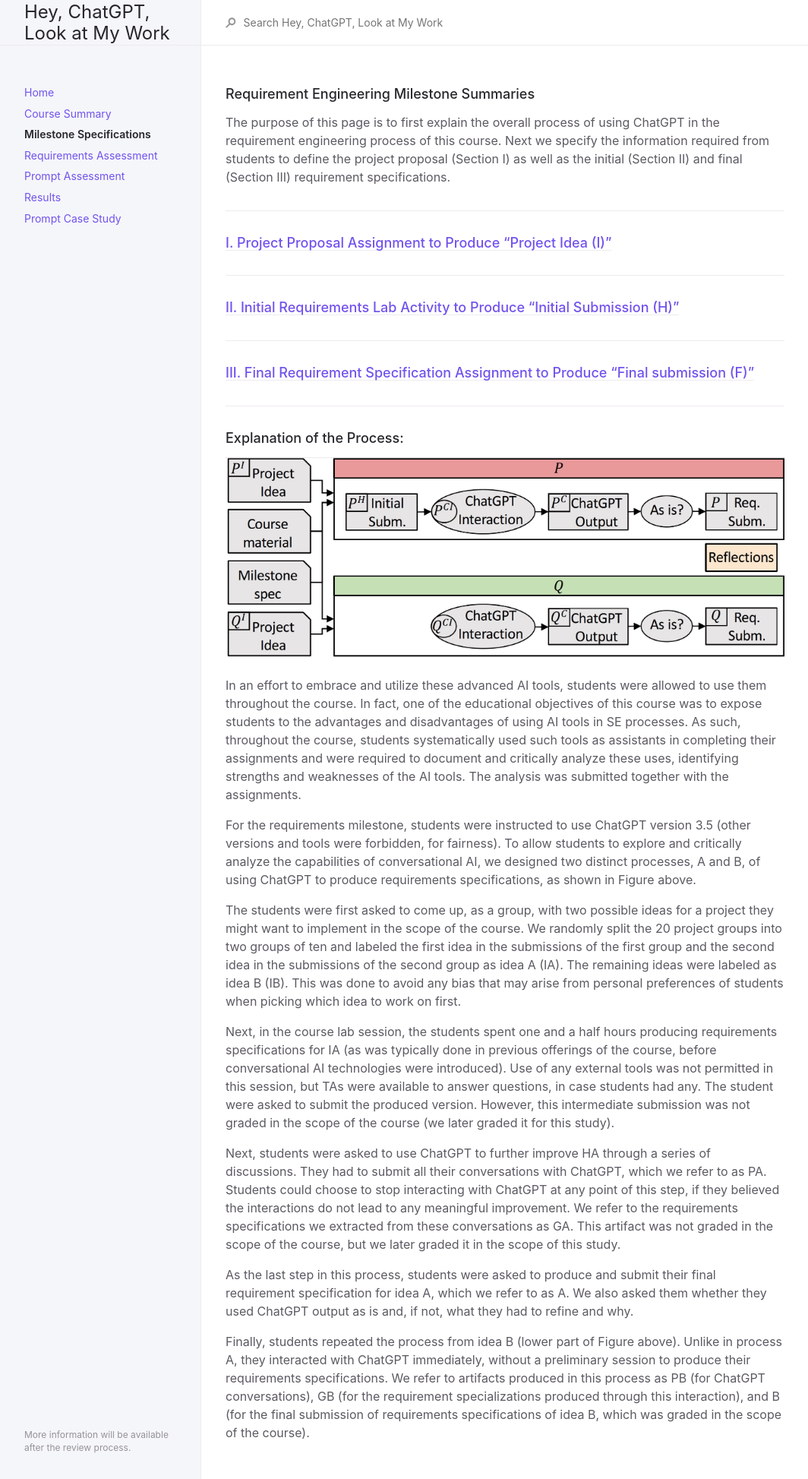
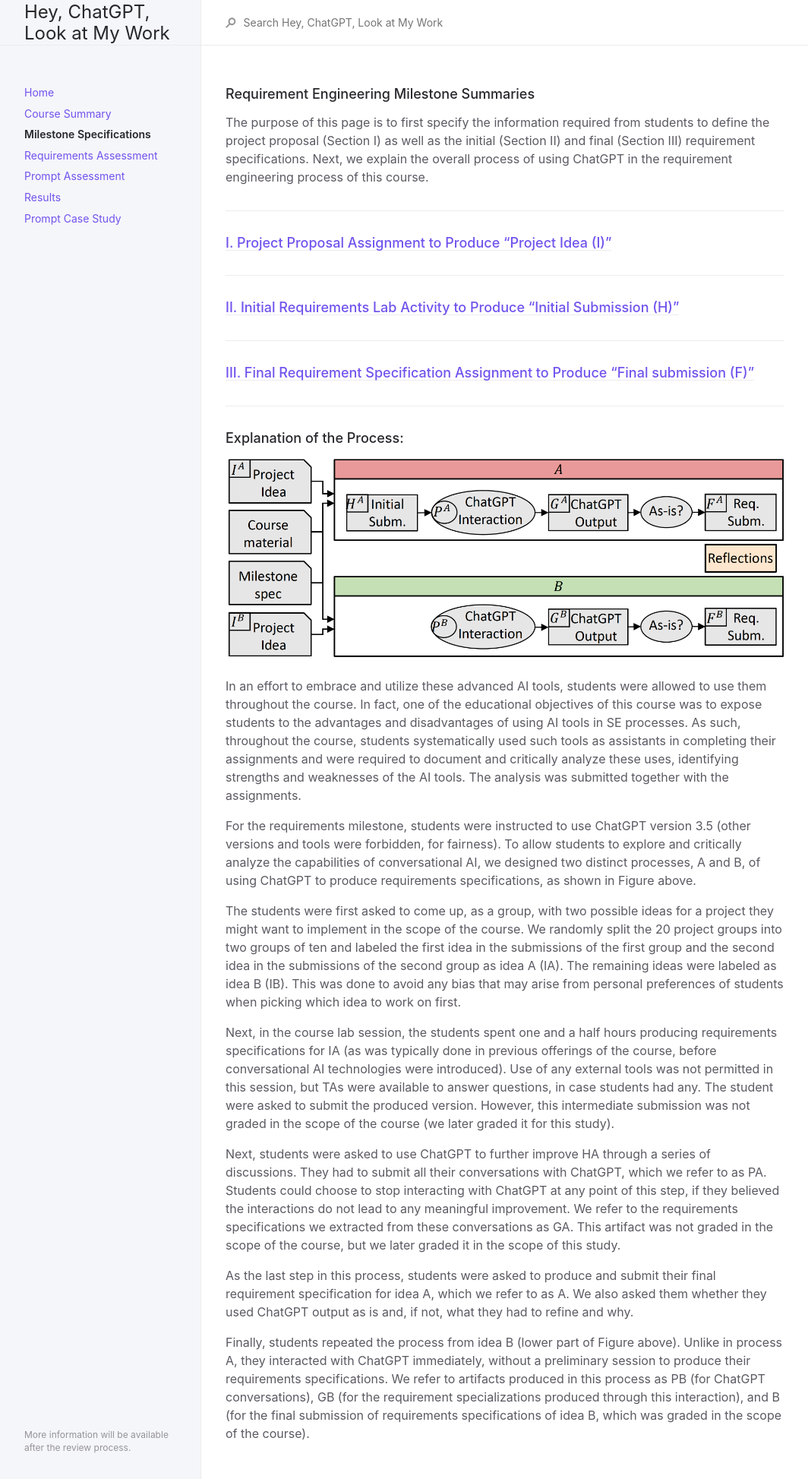
Before and after one commit to anonymousresearcher2020/anonymousresearcher2020.github.io, a Jekyll site: the page built from docs/milestone.md, in a window 1280 px wide. Shown: the whole page at 76% size, without its empty margins (107-1171 px from the left). Built offline with Jekyll 4.4.1, drawn with Linux system fonts in a browser that asks for light colours.

Commit message:
restructuring

```diff
--- a/docs/milestone.md
+++ b/docs/milestone.md
@@ -8,7 +8,8 @@ permalink: /docs/Milestone Setup
 
 ### Requirement Engineering Milestone Summaries
 
-The purpose of this page is to first explain the overall process of using ChatGPT in the requirement engineering process of this course. Next we specify the information required from students to define the project proposal (Section I) as well as the initial (Section II) and final (Section III) requirement specifications.
+The purpose of this page is to first specify the information required from students to define the project proposal (Section I) as well as the initial (Section II) and final (Section III) requirement specifications.
+Next, we explain the overall process of using ChatGPT in the requirement engineering process of this course.
 
 ---
 ### [I. Project Proposal Assignment to Produce "Project Idea (I)"](data/M1_Project_Ideas.pdf)
@@ -21,7 +22,7 @@ The purpose of this page is to first explain the overall process of using ChatGP
 
 ---
 ### Explanation of the Process:
-![image](../img/overview.jpg)
+![image](../img/overview.png)
 
 In an effort to embrace and utilize these advanced AI tools, students were allowed to use them throughout the course. In fact, one of the educational objectives of this course was to expose students to the advantages and disadvantages of using AI tools in SE processes. As such, throughout the course, students systematically used such tools as assistants in completing their assignments and were required to document and critically analyze these uses, identifying strengths and weaknesses of the AI tools. The analysis was submitted together with the assignments.
 
```
Also changed, not shown: index.md (+1 -1 lines), img/overview.jpg (deleted), img/overview.png (added), 1 other file.
